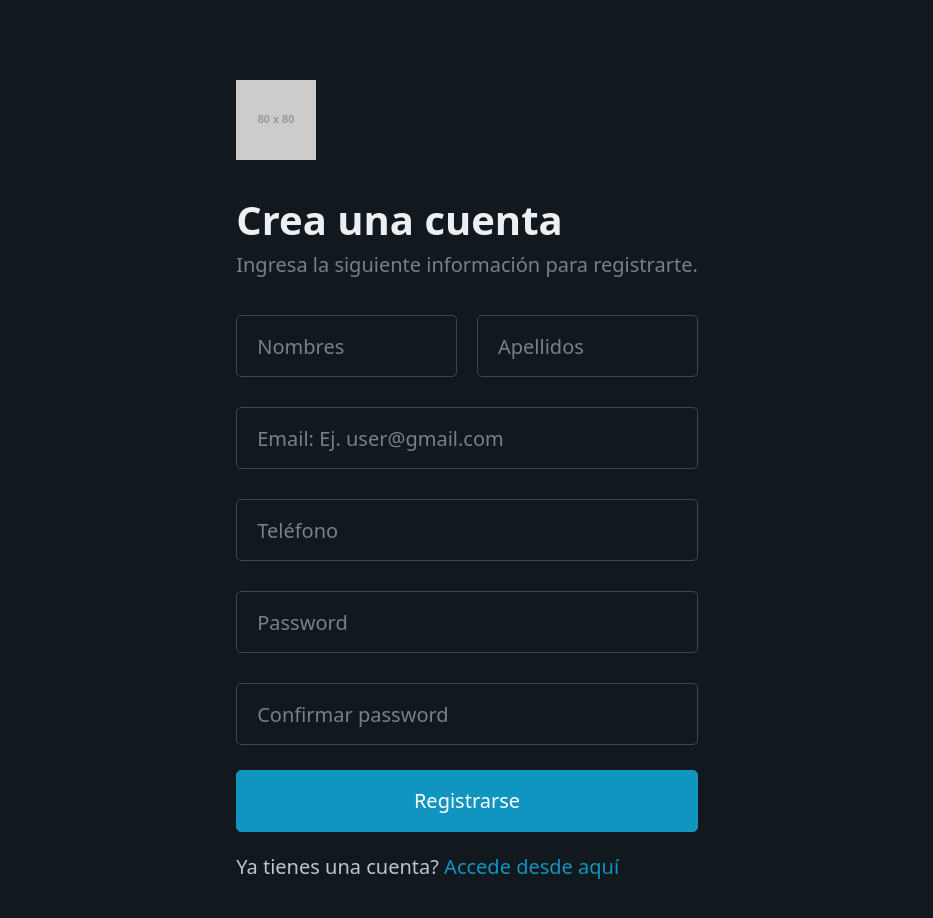
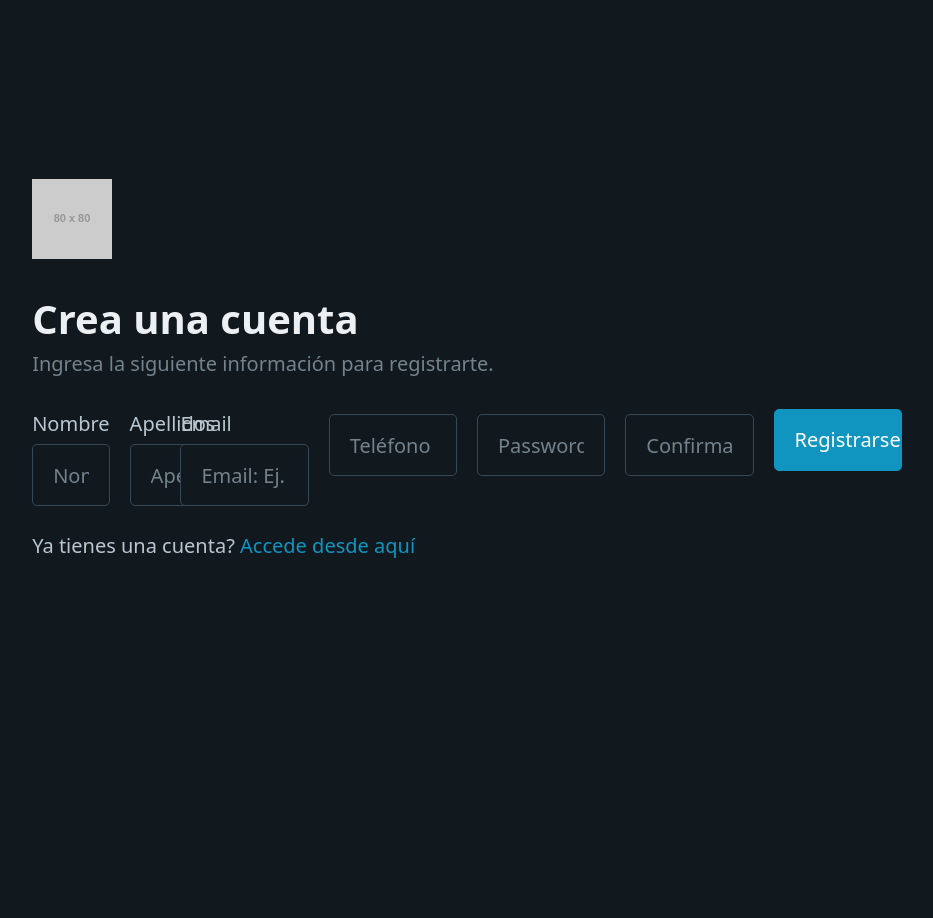
Before and after one commit to Genesiscampos/bootcamp-frontend-g14, a plain HTML site: page semana02/dia01-formularios-tablas-seo/registrar.html in a window 1280 px wide. Shown: the whole page, without its empty margins (173-1106 px from the left). After the commit the page ends 800 px from the top, so only its background shows below. Drawn offline with nearby package versions, Linux system fonts and the light colour scheme; placeholder pictures from the web are drawn by us.

Commit message:
Corrección de index.html

```diff
--- a/semana02/dia01-formularios-tablas-seo/registrar.html
+++ b/semana02/dia01-formularios-tablas-seo/registrar.html
@@ -30,19 +30,17 @@
       </hgroup>
 
       <div class="grid">
-        <div>
-          <label>
+        <div style="display: flex; gap:20px">
+          <label>Nombre
             <input name="text" placeholder="Nombres" required />
           </label>
-        </div>
-        <div>
-          <label>
+          <label>Apellidos
             <input name="text" placeholder="Apellidos" required />
           </label>
         </div>
-      </div>
 
-      <label>
+
+        <label>Email
           <input name="email" placeholder="Email: Ej. user@gmail.com" required />
         </label>
 
@@ -59,6 +57,7 @@
         </label>
 
         <input type="submit" value="Registrarse" />
+    </div>
 
       <p>
         Ya tienes una cuenta? <a href="login.html">Accede desde aquí</a>
```
Also changed, not shown: semana02/dia01-formularios-tablas-seo/index.html (+3 -2 lines). Lines whose indentation alone changed are shown as unchanged.
